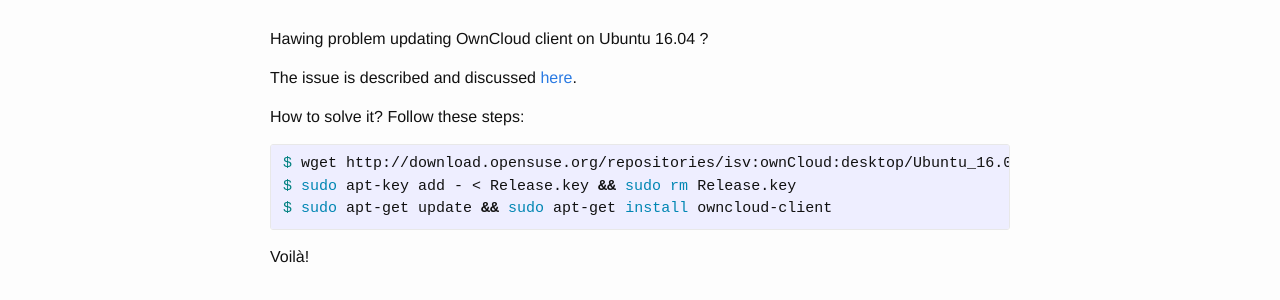
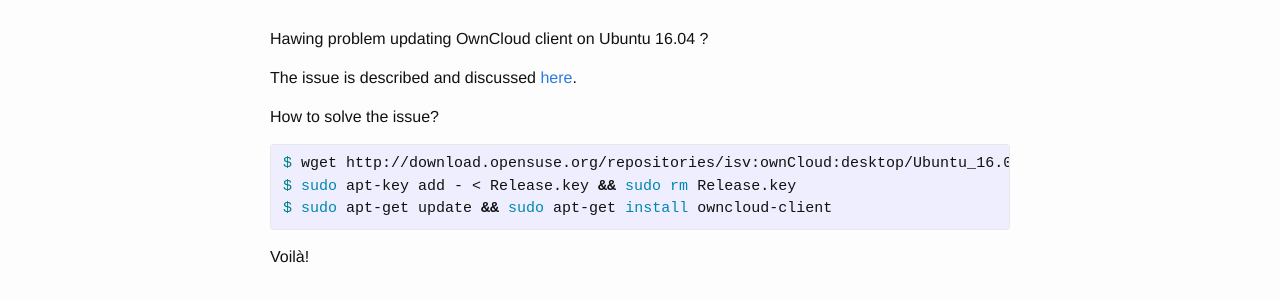
Before and after one commit to alescernivec/cernivec-si, a Jekyll site: the page built from _posts/2017-07-05-OwnCloud-update.markdown, in a window 1280 px wide. Shown: the part 215-515 px from the top of the page. Built offline with Jekyll 4.4.1, drawn with Linux system fonts in a browser that asks for light colours; comment, search, counter and statistics services are not loaded.

Commit message:
Update 2017-07-05-OwnCloud-update.markdown
testing crontab

```diff
--- a/_posts/2017-07-05-OwnCloud-update.markdown
+++ b/_posts/2017-07-05-OwnCloud-update.markdown
@@ -9,7 +9,7 @@ Hawing problem updating OwnCloud client on Ubuntu 16.04 ?
 
 The issue is described and discussed [here][issue].
 
-How to solve it? Follow these steps:
+How to solve the issue?
 
 {% highlight bash %}
 $ wget http://download.opensuse.org/repositories/isv:ownCloud:desktop/Ubuntu_16.04/Release.key
```
